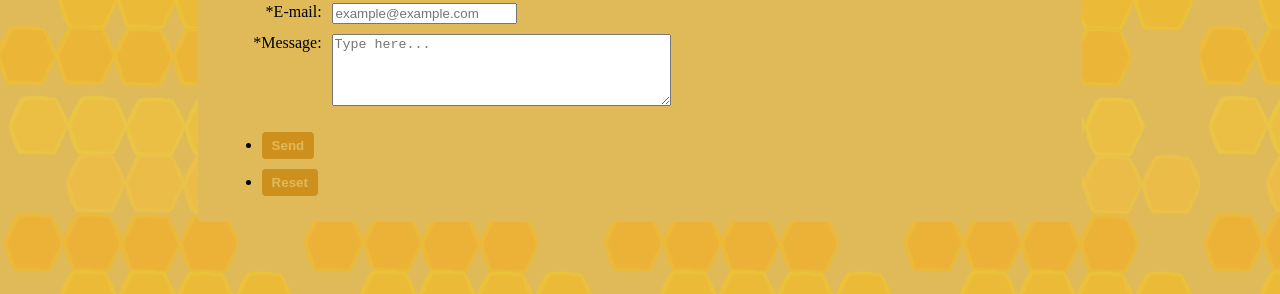
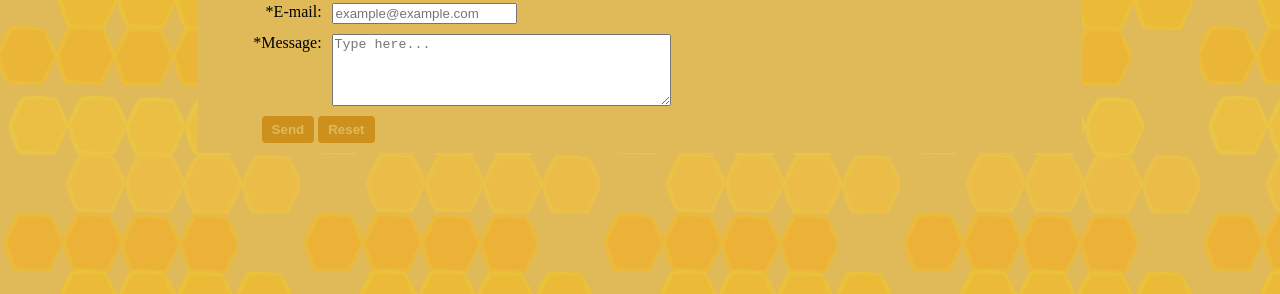
Before and after one commit to JrJuniors/beezwax, a plain HTML site: page AboutUs.html in a window 1280 px wide. Shown: the part 506-800 px from the top of the page. Drawn offline with Linux system fonts and the light colour scheme.

Commit message:
Update index.css

```diff
--- a/index.css
+++ b/index.css
@@ -97,6 +97,13 @@ input{
 	display: block;
 	margin-top: 10px
 }
+fieldset ul{
+	list-style: none;
+	margin: 0px;
+}
+fieldset li{
+	display: inline-block;
+}
 .button{
 	background-color: #CD901D;
   	color: #E0BA59;
```
